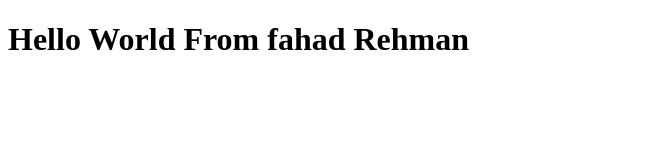
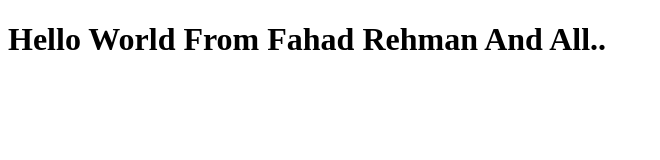
Before and after one commit to fahad987/Bootcamp1stCls2020, a plain HTML site: page index.html in a window 1280 px wide. Shown: the whole page, without its empty margins (0-660 px from the left). Drawn offline with Linux system fonts and the light colour scheme.

Commit message:
Update index.html

```diff
--- a/index.html
+++ b/index.html
@@ -7,6 +7,6 @@
 
 </head>
 <body>
-    <h1>Hello World From fahad Rehman</h1>
+    <h1>Hello World From Fahad Rehman And All.. </h1>
 </body>
 </html>
```
